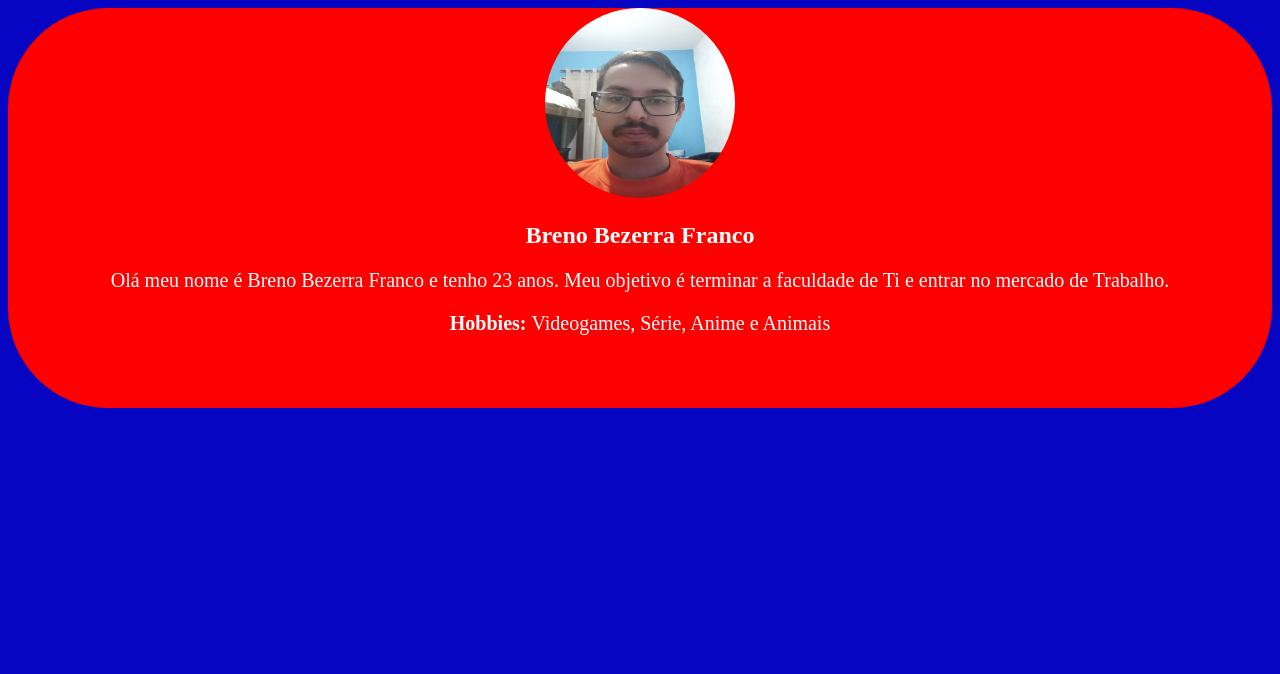
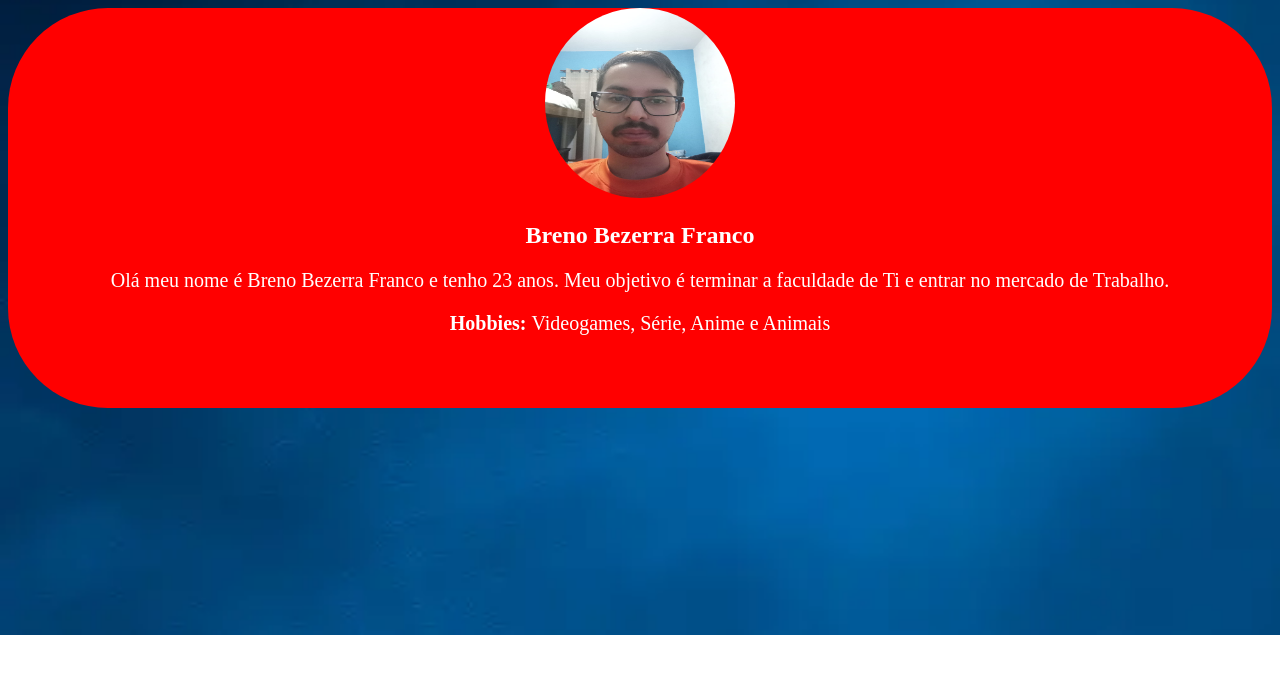
Before and after one commit to Lestarplay/Projeto-Revisao-01, a plain HTML site: page index.html in a window 1280 px wide. Drawn offline with Linux system fonts and the light colour scheme.

Commit message:
Add files via upload

```diff
--- a/index.html
+++ b/index.html
@@ -6,6 +6,7 @@
     <meta name="viewport" content="width=device-width, initial-scale=1.0">
     <title>Document</title>
     <link rel="stylesheet" href="style.css">
+    <link rel="shortcut icon" href="images/icons8-capacete-grego-16.png" type="image/x-icon">
 </head>
 
 <body>
--- a/style.css
+++ b/style.css
@@ -1,5 +1,8 @@
 body{
-    background-color: rgb(5, 5, 194);
+    background-image: url(images/istockphoto-170958625-170667a.webp);
+    background-repeat: no-repeat;
+    background-position: center;
+    background-size: cover;
 }
 .center{
     text-align: center;
```
Also changed, not shown: images/icons8-capacete-grego-16.png (added), images/istockphoto-170958625-170667a.webp (added).
